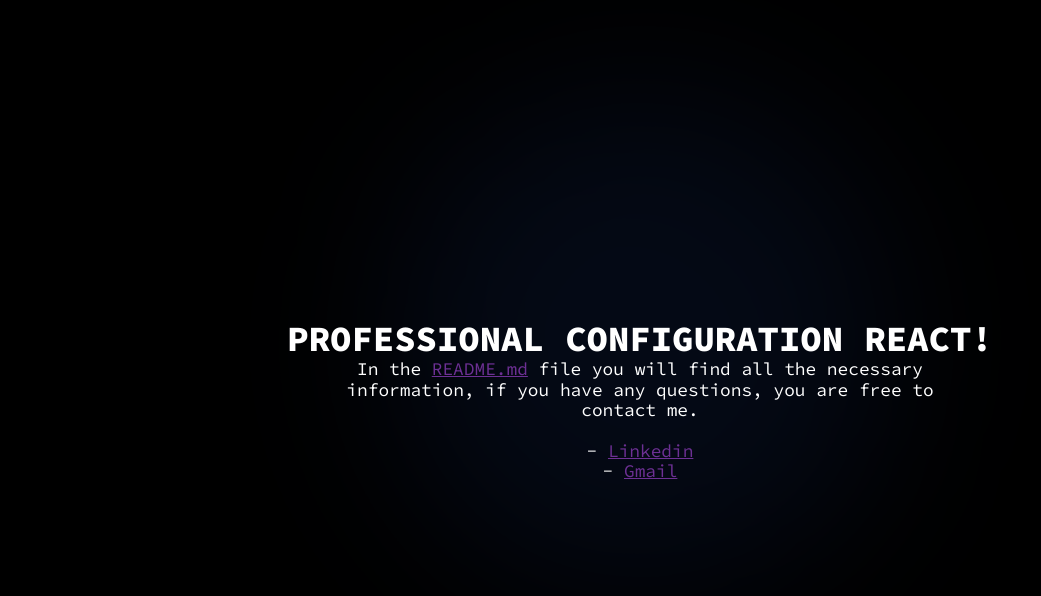
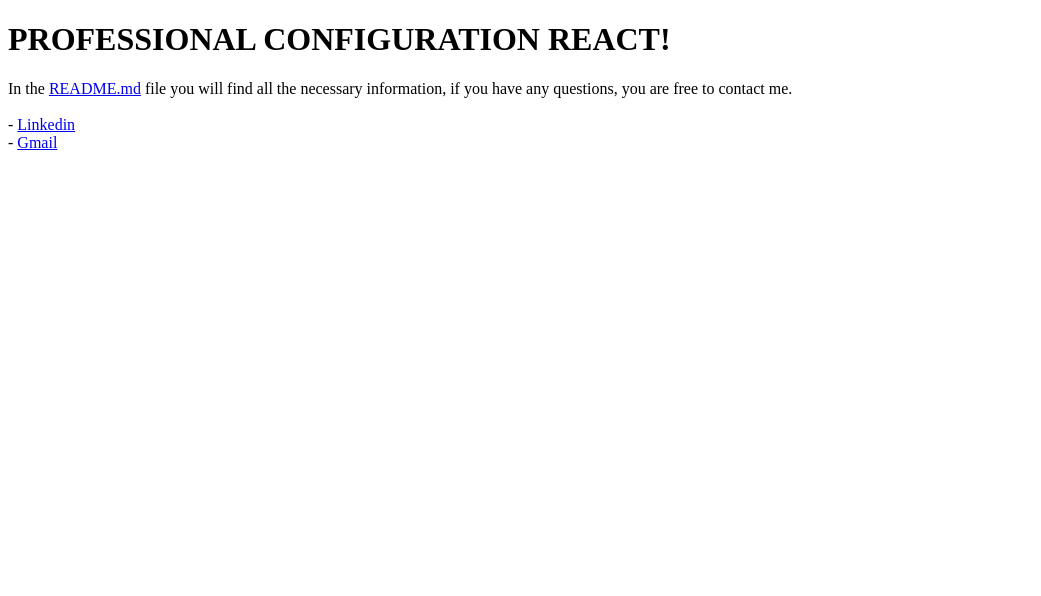
Before and after one commit to joer9514/react-professional-configuration, a React (Vite) app: page / in a window 1280 px wide. Shown: the top 596 px of the page, without its empty margins (0-1041 px from the left). Built offline with nearby package versions, Linux system fonts and the light colour scheme.

Commit message:
feat: add new plugins

```diff
--- a/index.html
+++ b/index.html
@@ -1,13 +1,12 @@
 <!DOCTYPE html>
-<html lang="en" dir="auto">
+<html lang="en" dir="ltr">
   <head>
     <meta charset="UTF-8">
     <link rel="icon" type="image/svg+xml" href="/vite.svg">
     <meta name="viewport" content="width=device-width, initial-scale=1.0">
     <title>React professional configuration</title>
   </head>
-  <body class="reset">
-    <div id="modal"></div>
+  <body>
     <div id="root"></div>
     <script type="module" src="/src/main.tsx"></script>
   </body>
--- a/package.json
+++ b/package.json
@@ -36,7 +36,7 @@
     "@types/testing-library__jest-dom": "5.14.6",
     "@typescript-eslint/eslint-plugin": "5.60.0",
     "@typescript-eslint/parser": "5.60.0",
-    "@vitejs/plugin-react": "4.0.1",
+    "@vitejs/plugin-react-swc": "3.3.2",
     "babel-jest": "29.5.0",
     "eslint": "8.43.0",
     "eslint-config-prettier": "8.8.0",
@@ -45,6 +45,8 @@
     "eslint-plugin-n": "15.7.0",
     "eslint-plugin-promise": "6.1.1",
     "eslint-plugin-react": "7.32.2",
+    "eslint-plugin-react-hooks": "4.6.0",
+    "eslint-plugin-react-refresh": "0.4.3",
     "husky": "8.0.3",
     "jest": "29.5.0",
     "jest-environment-jsdom": "29.5.0",
--- a/src/main.style.scss
+++ /dev/null
@@ -1,153 +0,0 @@
-@charset "UTF-8";
-
-/* Basic configuration of the project */
-
-$font-family: 'Source Code Pro';
-
-$font-weight: (
-  'regular': 400,
-  'semiBold': 600,
-  'extraBold': 800,
-);
-
-$font-url: (
-  'regular': './assets/fonts/SourceCodePro-Regular.ttf',
-  'semiBold': './assets/fonts/SourceCodePro-SemiBold.ttf',
-  'extraBold': './assets/fonts/SourceCodePro-ExtraBold.ttf',
-);
-
-html {
-  box-sizing: border-box;
-  scroll-behavior: smooth;
-  overflow-x: hidden;
-  font-size: calc(14px + (28 - 14) * ((100vw - 320px) / (3840 - 320)));
-  /* Fluid Design 👆🏽: https://bit.ly/fluid-design */
-}
-
-.reset *,
-.reset *::before,
-.reset *::after {
-  box-sizing: border-box;
-  margin: 0;
-  padding: 0;
-}
-
-body {
-  overflow-x: hidden;
-  font-family: $font-family, monospace;
-}
-
-@each $weight, $url in $font-url {
-  @font-face {
-    font-weight: map-get($font-weight, $weight);
-    font-family: $font-family;
-    src: local($font-family), url($url);
-  }
-}
-
-/* ---- default App temporal styles ---- */
-.App {
-  height: 100vh;
-  display: grid;
-  place-content: center;
-  background-color: black;
-  text-align: center;
-}
-
-.App > * {
-  color: white;
-}
-
-.App > *a {
-  color: #6d3094;
-}
-
-.App > *a:hover {
-  color: #c38de3;
-}
-
-.App .App-Container {
-  max-width: 800px;
-}
-
-.App .App-Container h1 {
-  position: relative;
-  z-index: 1;
-  opacity: 0;
-  filter: blur(10px);
-  transition: 1s ease-in-out;
-}
-
-.App > *p {
-  max-width: 75%;
-  margin: 0 auto;
-  opacity: 0;
-  filter: blur(10px);
-  transition: 3s;
-  position: relative;
-  z-index: 1;
-}
-
-#bg {
-  background-color: #040915;
-  width: 500px;
-  height: 500px;
-  border-radius: 100%;
-  filter: blur(80px);
-  position: absolute;
-  inset: 0;
-  top: 90px;
-  margin-left: auto;
-  margin-right: auto;
-  z-index: 0;
-  animation-name: spin;
-  animation-duration: 50000ms;
-  animation-iteration-count: infinite;
-  animation-timing-function: linear;
-}
-
-#bg_ {
-  background-color: black;
-  width: 500px;
-  height: 500px;
-  border-radius: 100%;
-  position: absolute;
-  inset: 0;
-  top: 90px;
-  margin-left: auto;
-  margin-right: auto;
-  animation-name: op;
-  animation-duration: 2000ms;
-  z-index: 0;
-  opacity: 0;
-}
-
-@keyframes spin {
-  from {
-    transform: rotate(0deg);
-  }
-  to {
-    transform: rotate(360deg);
-  }
-}
-
-@keyframes op {
-  0% {
-    opacity: 1;
-    filter: blur(1000px);
-  }
-  70% {
-    opacity: 1;
-    filter: blur(80px);
-  }
-  94% {
-    opacity: 0.5;
-    background-color: #0f172a;
-    filter: blur(100px);
-  }
-  100% {
-    opacity: 0.2;
-    background-color: #0f172a;
-    filter: blur(180px);
-  }
-}
--- a/src/main.tsx
+++ b/src/main.tsx
@@ -1,5 +1,3 @@
-import 'normalize.css';
-import './main.style.scss';
 import React from 'react';
 import ReactDOM from 'react-dom/client';
 import App from './App';
--- a/tsconfig.json
+++ b/tsconfig.json
@@ -4,7 +4,7 @@
     "baseUrl": ".",
     "paths": { "@/*": ["./src/*"] },
     "useDefineForClassFields": true,
-    "lib": ["DOM", "DOM.Iterable", "ESNext"],
+    "lib": ["DOM", "DOM.Iterable", "ES6"],
     "allowJs": false,
     "skipLibCheck": true,
     "esModuleInterop": false,
--- a/vite.config.ts
+++ b/vite.config.ts
@@ -1,14 +1,16 @@
-import react from '@vitejs/plugin-react';
+import react from '@vitejs/plugin-react-swc';
 import { resolve } from 'path';
 import { defineConfig, loadEnv } from 'vite';
 
 // https://vitejs.dev/config/
-export default async ({ mode }: { mode: string }) => {
-  return await defineConfig({
+export default ({ mode }: { mode: string }) => {
+  return defineConfig({
     plugins: [react()],
     resolve: {
       alias: [{ find: '@', replacement: resolve(__dirname, './src') }],
     },
-    define: { 'process.env': { ...loadEnv(mode, process.cwd()) } },
+    define: {
+      'process.env': { ...loadEnv(mode, process.cwd()) },
+    },
   });
 };
```
Also changed, not shown: .eslintrc.cjs (added), .eslintrc.json (deleted), .prettierrc.cjs, 1 other file (tests, documents, lock files or other folders).
